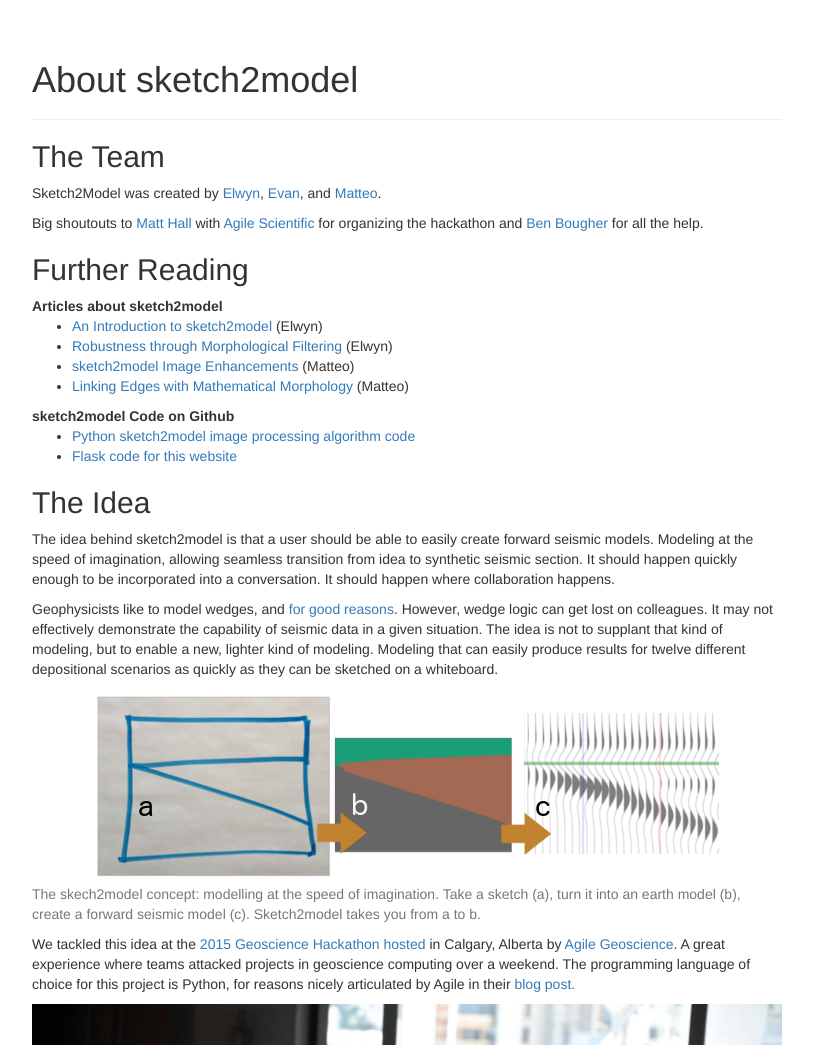
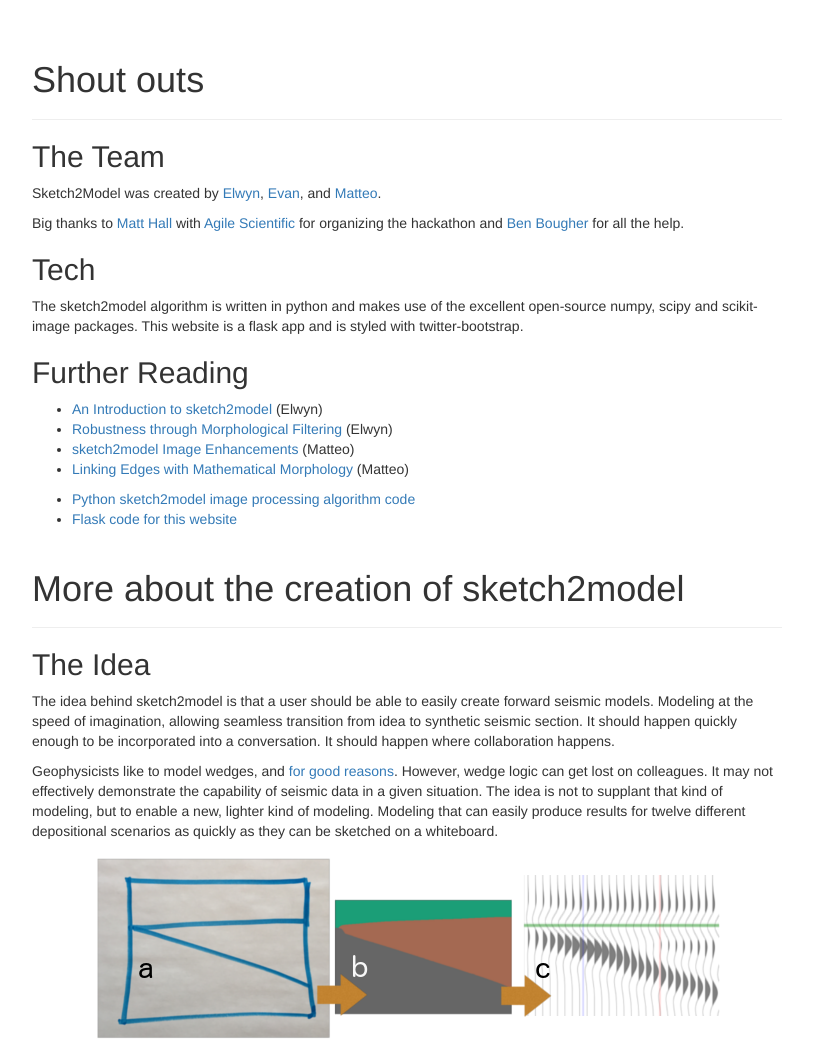
Before and after one commit to epsalt/sketch2model-web, a Flask app: page /about in a window 1280 px wide. Shown: the part 52-1097 px from the top of the page, without its empty margins (233-1046 px from the left). Run offline with Flask 2, Linux system fonts and the light colour scheme; some libraries are stand-ins or nearby versions.

Commit message:
About page content update

```diff
--- a/sketch2model_web/templates/about.html
+++ b/sketch2model_web/templates/about.html
@@ -4,7 +4,7 @@
 <div class="row">
   <div class="col-sm-offset-2 col-sm-8">
     <div class="page-header">
-      <h1>About sketch2model</h1>
+      <h1>Shout outs</h1>
     </div>
     <h2>The Team</h2>
     <p>
@@ -14,14 +14,20 @@
       and <a href="https://mycarta.wordpress.com/"> Matteo</a>.
     </p>
     <p>
-      Big shoutouts to <a href="https://twitter.com/kwinkunks">Matt
+      Big thanks to <a href="https://twitter.com/kwinkunks">Matt
         Hall</a> with <a href="https://agilescientific.com/"> Agile
         Scientific</a> for organizing the hackathon
         and <a href="https://github.com/ben-bougher">Ben Bougher</a>
         for all the help.
     </p>
+    <h2>Tech</h2>
+    <p>
+      The sketch2model algorithm is written in python and makes use of
+      the excellent open-source numpy, scipy and scikit-image
+      packages. This website is a flask app and is styled with
+      twitter-bootstrap.
+    </p>
     <h2>Further Reading</h2>
-    <strong>Articles about sketch2model</strong>
     <ul>
       <li><a href="https://scibbatical.wordpress.com/2016/05/02/sketch2model/">
           An Introduction to sketch2model</a> (Elwyn)
@@ -39,7 +45,6 @@
           Linking Edges with Mathematical Morphology</a> (Matteo)
       </li>
     </ul>
-    <strong>sketch2model Code on Github</strong>
     <ul>
       <li>
         <a href="https://github.com/mycarta/sketch2model">
@@ -51,6 +56,9 @@
         </a>
       </li>
     </ul>
+    <div class="page-header">
+      <h1>More about the creation of sketch2model</h1>
+    </div>
     <h2 id="about-sketch2model">The Idea</h2>
     <p>
       The idea behind sketch2model is that a user should be able to
```
